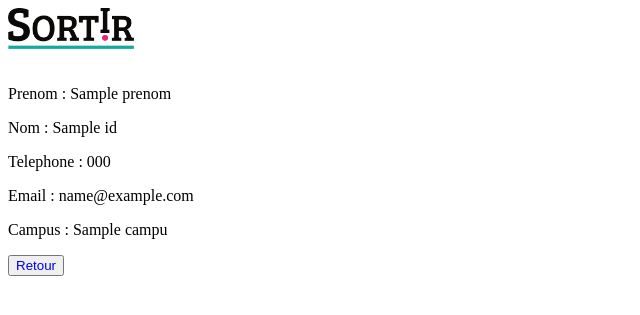
After one commit to laureeeent/Sortir, a Symfony app: template templates/participant/afficherprofil.html.twig in a window 1280 px wide. The commit adds this page. Shown: the top 315 px of the page, without its empty margins (0-640 px from the left). Run offline with Twig, Linux system fonts and the light colour scheme; the template is opened without the code that fills it: most values are stand-ins (such as "Sample title", 1, 10 or a date in 2020); some libraries are stand-ins or nearby versions.

Commit message:
ADD : visuel profil autre utilisateur

```diff
--- a/src/Form/ParticipantType.php
+++ b/src/Form/ParticipantType.php
@@ -7,6 +7,7 @@ use App\Entity\Participant;
 use Symfony\Bridge\Doctrine\Form\Type\EntityType;
 use Symfony\Component\Form\AbstractType;
 use Symfony\Component\Form\Extension\Core\Type\EmailType;
+use Symfony\Component\Form\Extension\Core\Type\FileType;
 use Symfony\Component\Form\Extension\Core\Type\PasswordType;
 use Symfony\Component\Form\FormBuilderInterface;
 use Symfony\Component\OptionsResolver\OptionsResolver;
@@ -45,6 +46,8 @@ class ParticipantType extends AbstractType
                     ]),
                 ],
             ])
+
+
         ;
     }
 
--- /dev/null
+++ b/templates/participant/afficherprofil.html.twig
@@ -0,0 +1,11 @@
+{% extends 'base.html.twig' %}
+
+{% block body %}
+<p>Prenom :  {{ id.prenom }}</p>
+<p>Nom :  {{ id.nom }}</p>
+<p>Telephone :  {{ id.telephone }}</p>
+<p>Email :  {{ id.email }}</p>
+<p>Campus :  {{ id.campus.nom }}</p>
+
+    <button><a href="{{ path('sortie_list') }}" style="text-decoration: none">Retour</a></button>
+{% endblock %}
--- a/templates/sortie/detail.html.twig
+++ b/templates/sortie/detail.html.twig
@@ -27,7 +27,7 @@
         <div><label>Pseudo : </label>   <label>Nom : </label></div>
         <nav>
             {% for participant in participants %}
-                <div id="pseudo"> ° <a href="{{ path("app_profil" , {"participant" : participant.id}) }}">{{ participant.username }}</a> | </div> <div> {{ participant.prenom }} {{ participant.nom }}</div> <br>
+                <div id="pseudo"> ° <a href="{{ path("app_afficher_profil" , {"id" : participant.id}) }}" style="text-decoration: none">{{ participant.username }}</a> | </div> <div> {{ participant.prenom }} {{ participant.nom }}</div> <br>
             {% endfor %}
         </nav>
     {% endif %}
--- a/templates/sortie/list.html.twig
+++ b/templates/sortie/list.html.twig
@@ -3,8 +3,8 @@
 {% block body %}
     <ul>
         {% for sortie in sorties %}
-            <li><a href="{{ path('sortie_detail', {'sortie' : sortie.id}) }}">{{ sortie.nom }}</a> , durée : {{ sortie.duree | date('H:i:s') }}, date limite d'inscription : {{ sortie.dateLimiteInscription | date("d-m-Y-H-i-s") }}
-            <a href="{{ path("sortie_inscription", {"sortie" : sortie.id}) }}">s'inscrire</a></li>
+            <li><a href="{{ path('sortie_detail', {'sortie' : sortie.id}) }}" style="text-decoration: none">{{ sortie.nom }} </a> , durée : {{ sortie.duree | date('H:i:s') }}, date limite d'inscription : {{ sortie.dateLimiteInscription | date("d-m-Y-H-i-s") }}
+            <button><a href="{{ path("sortie_inscription", {"sortie" : sortie.id}) }}" style="text-decoration: none">s'inscrire</a></button></li>
         {% endfor %}
     </ul>
 {% endblock %}
```
Also changed, not shown: src/Controller/ParticipantController.php (+15 -0 lines).
